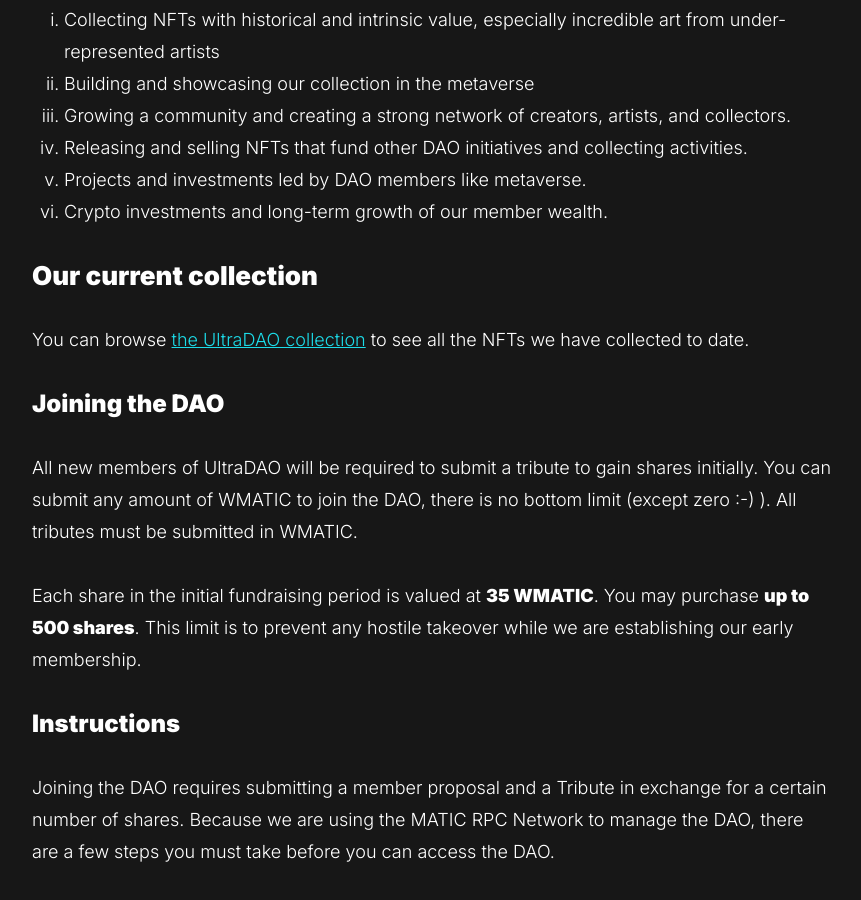
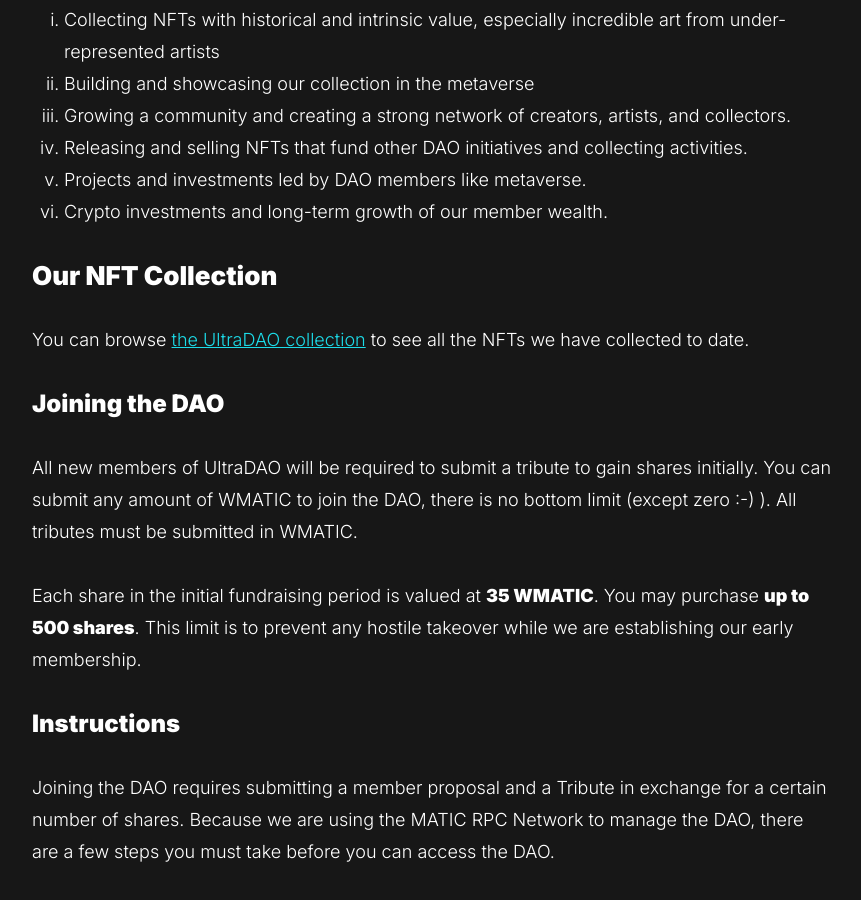
Before and after one commit to chriswallace/UltraDAO, a Jekyll site: the page built from about.md, in a window 1280 px wide and 900 px high, scrolled down 884 px. Shown: the whole window, without its empty margins (208-1069 px from the left). Built offline with Jekyll 4.4.1, drawn with Linux system fonts in a browser that asks for light colours.

Commit message:
Fix heading

```diff
--- a/about.md
+++ b/about.md
@@ -27,7 +27,7 @@
 5. Projects and investments led by DAO members like metaverse.
 6. Crypto investments and long-term growth of our member wealth.
 
-## Our current collection
+## Our NFT Collection
 
 You can browse <a href="https://rainbow.me/ultradao.eth">the UltraDAO collection</a> to see all the NFTs we have collected to date.
 
```
